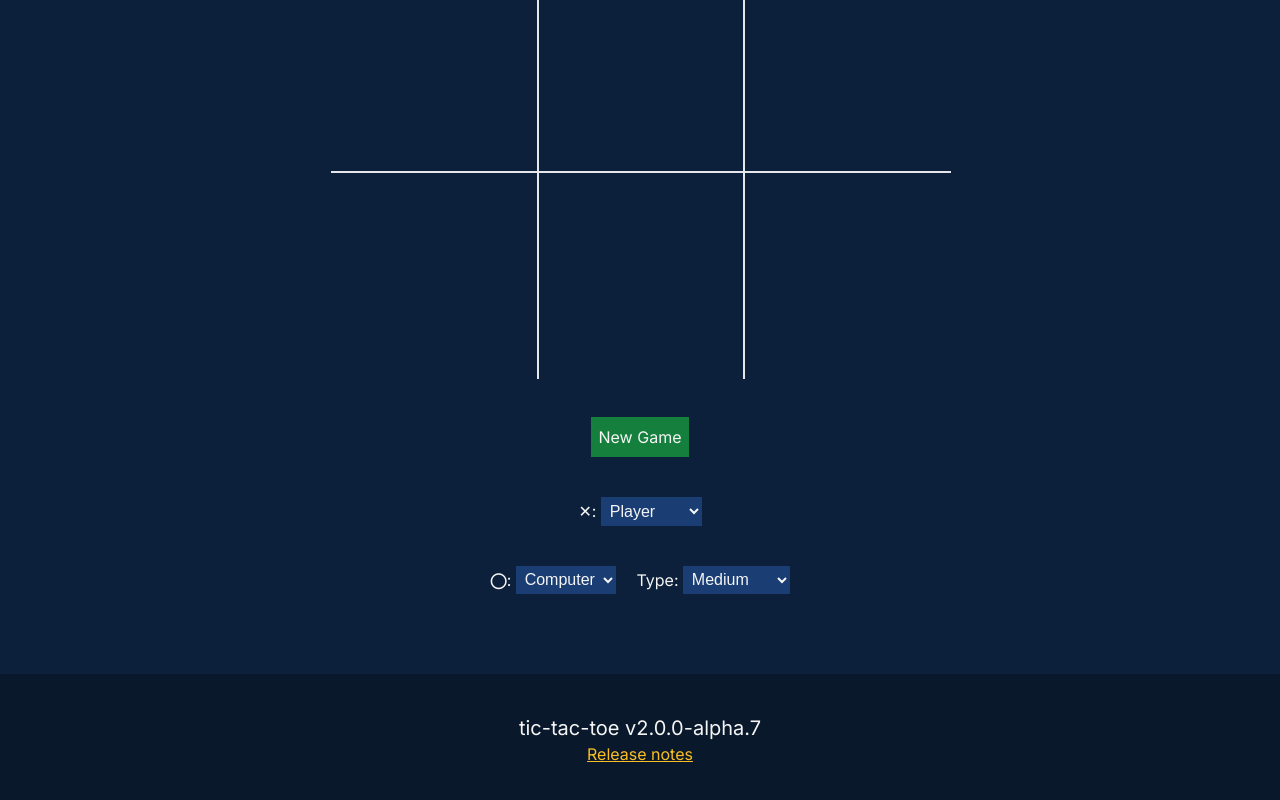
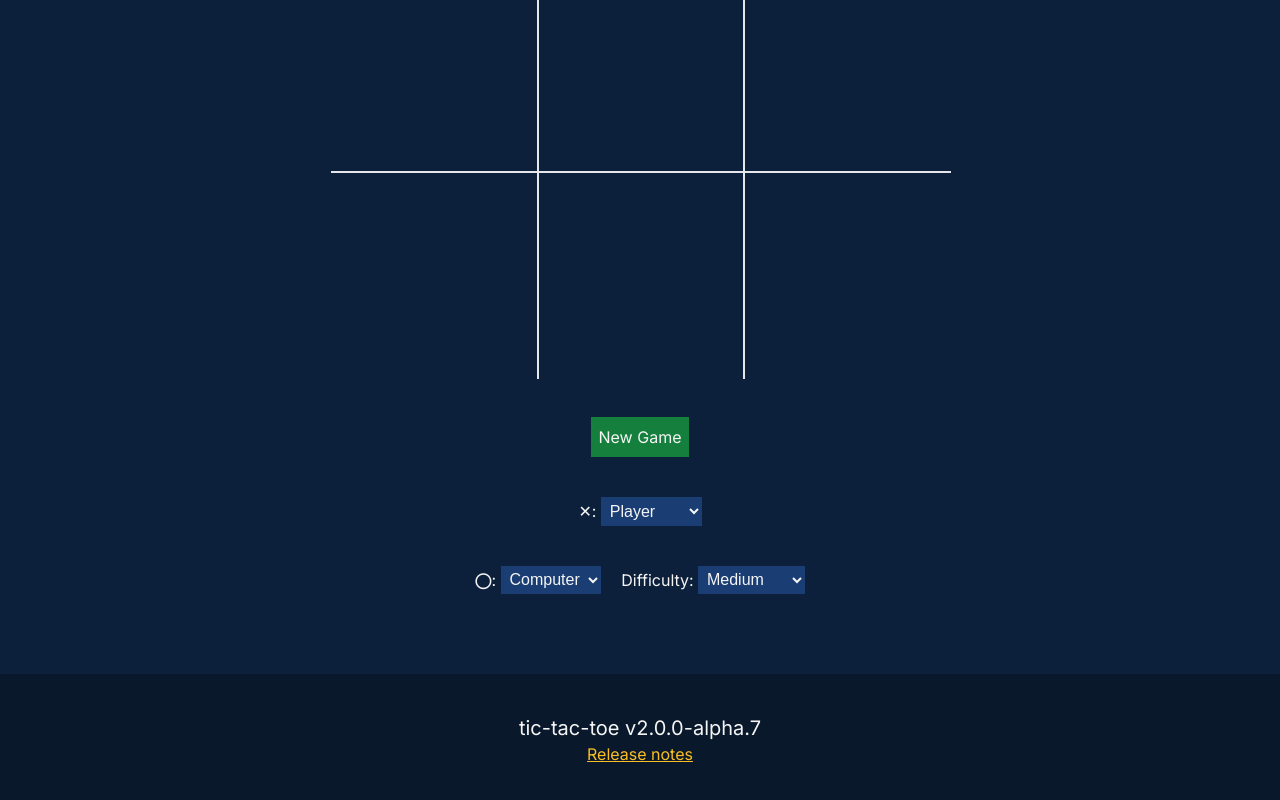
Before and after one commit to ShephardLuke/tic-tac-toe, a Next.js app: page / in a window 1280 px wide. Shown: the part 621-1421 px from the top of the page. Built offline with nearby package versions, Linux system fonts and the light colour scheme.

Commit message:
Allow for changing of type label
Signed-off-by: shephardluke <shephardluke@hotmail.com>

```diff
--- a/app/board/difficulty/difficultySelect.tsx
+++ b/app/board/difficulty/difficultySelect.tsx
@@ -2,7 +2,7 @@ import { ChangeEvent, useId } from "react";
 import { DifficultyGroup } from "./difficultyGroup";
 import { DifficultyReference } from "./difficultyReference";
 
-export default function DifficultySelect({label, index, difficulties, selectedGroup, changedGroup, changedIndex}: {label:string, index:number, difficulties: DifficultyGroup[], selectedGroup: DifficultyReference, changedGroup: (event: ChangeEvent<HTMLSelectElement>, index: number) => void, changedIndex: (event: ChangeEvent<HTMLSelectElement>, index: number) => void}) {
+export default function DifficultySelect({groupLabel, index, difficulties, selectedGroup, changedGroup, changedIndex, typeLabel="Type"}: {groupLabel:string, index:number, difficulties: DifficultyGroup[], selectedGroup: DifficultyReference, changedGroup: (event: ChangeEvent<HTMLSelectElement>, index: number) => void, changedIndex: (event: ChangeEvent<HTMLSelectElement>, index: number) => void, typeLabel?: string}) {
 
     const groups = [];
 
@@ -23,7 +23,7 @@ export default function DifficultySelect({label, index, difficulties, selectedGr
         <>
             <div className="flex text-center">
                 <div>
-                    <label htmlFor={id + "-group"}>{label}</label>
+                    <label htmlFor={id + "-group"}>{groupLabel}</label>
                     <select onChange={(event) => {changedGroup(event, index)}} value={selectedGroup.group} className="bg-light-blue"  id={id + "-group"}>
                         {groups}
                     </select>
@@ -31,7 +31,7 @@ export default function DifficultySelect({label, index, difficulties, selectedGr
                 {
                     choices.length > 1 ?
                     <div className="pl-5">
-                        <label htmlFor={id + "-choice"}>Type: </label>
+                        <label htmlFor={id + "-choice"}>{typeLabel}</label>
                         <select onChange={(event) => {changedIndex(event, index)}} value={selectedGroup.index} className="bg-light-blue" id={id + "-choice"}>
                             {choices}
                         </select>
--- a/app/page.tsx
+++ b/app/page.tsx
@@ -65,8 +65,8 @@ export default function Home() {
           <SubmitButton text="New Game" clicked={() => {setGame(<Board playersList={createPlayers()} key={new Date().getTime()}/>)} }/>
 
           <div className="flex flex-col space-y-10 items-center">
-            <DifficultySelect label={`${iconToText("X")}: `} difficulties={difficulties} index={0} selectedGroup={playerList[0]} changedGroup={setDifficultyGroup} changedIndex={setDifficultyIndex}/>
-            <DifficultySelect label={`${iconToText("O")}: `} difficulties={difficulties} index={1} selectedGroup={playerList[1]} changedGroup={setDifficultyGroup} changedIndex={setDifficultyIndex}/>
+            <DifficultySelect groupLabel={`${iconToText("X")}: `} difficulties={difficulties} index={0} selectedGroup={playerList[0]} changedGroup={setDifficultyGroup} changedIndex={setDifficultyIndex}/>
+            <DifficultySelect groupLabel={`${iconToText("O")}: `} typeLabel="Difficulty: " difficulties={difficulties} index={1} selectedGroup={playerList[1]} changedGroup={setDifficultyGroup} changedIndex={setDifficultyIndex}/>
           </div>
         </div>
       </div>
```
